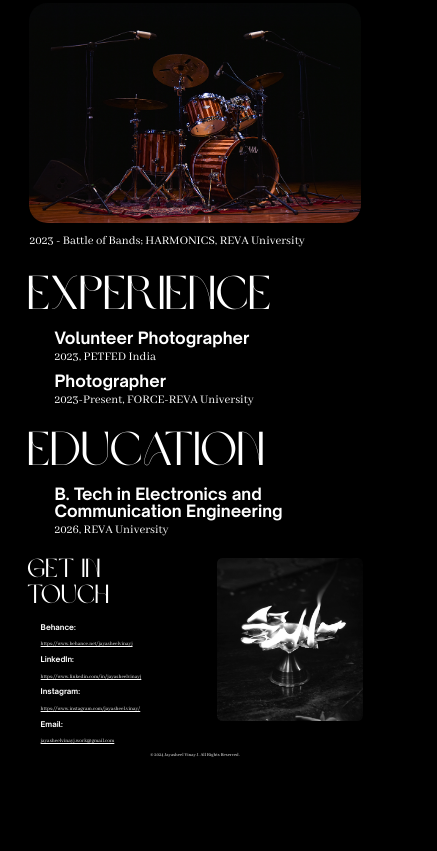
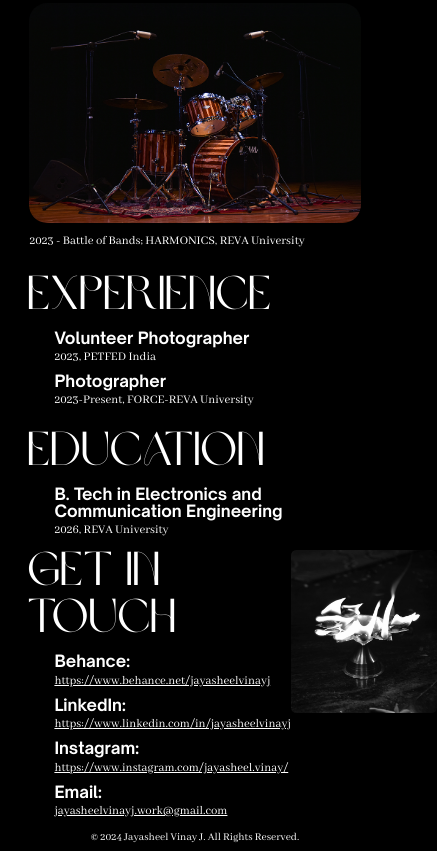
Before and after one commit to JayZ6969/photography-portfolio, a plain HTML site: page index.html in a window 390 px wide. Shown: the part 9039-9890 px from the top of the page, 437 px wide, since content can reach past the window. Before the commit the page ends 9801 px from the top, so only its background shows below. Drawn offline with Linux system fonts and the light colour scheme.

Commit message:
minor changes to get-in-touch and footer

```diff
--- a/style.css
+++ b/style.css
@@ -1941,7 +1941,7 @@ html {
     padding-right: 100px;
 }
 
-@media (max-width: 1439px) {
+@media (min-width: 431px) and (max-width: 1439px) {
     .get-in-touch {
         width: 86.111vw;
         padding-top: 5.556vw;
@@ -1950,6 +1950,15 @@ html {
     }
 }
 
+@media (max-width: 430px) {
+    .get-in-touch {
+        width: 86.047vw;
+        padding-top: 3.488vw;
+        padding-left: 6.977vw;
+        padding-right: 6.977vw;
+    }
+}
+
 .get-in-touch-container {
     width: 100%;
     display: flex;
@@ -1961,6 +1970,12 @@ html {
 @media (max-width: 1439px) {
     .get-in-touch-container {
         gap: 3.472vw;
+    }
+}
+
+@media (max-width: 430px) {
+    .get-in-touch-container {
+        gap: 0;
     }
 }
 
@@ -1979,6 +1994,12 @@ html {
     }
 }
 
+@media (max-width: 430px) {
+    .get-in-touch-container img {
+        width: 50%;
+    }
+}
+
 .get-in-touch-text {
     width: 50%;
     display: flex;
@@ -1991,6 +2012,16 @@ html {
 @media (max-width: 1439px) {
     .get-in-touch-text {
         gap: 3.472vw;
+    }
+}
+
+@media (max-width: 430px) {
+    .get-in-touch-text {
+        width: 100%;
+        flex-direction: column;
+        align-items: stretch;
+        justify-content: space-between;
+        gap: 2.326vw;
     }
 }
 
@@ -2014,6 +2045,12 @@ html {
     }
 }
 
+@media (max-width: 430px) {
+    .get-in-touch-text .header p {
+        font-size: 12.093vw;
+    }
+}
+
 .get-in-touch-text .body {
     display: flex;
     flex-direction: column;
@@ -2025,6 +2062,13 @@ html {
     .get-in-touch-text .body {
         gap: 1.736vw;
         margin-left: 3.472vw;
+    }
+}
+
+@media (max-width: 430px) {
+    .get-in-touch-text .body {
+        gap: 2.326vw;
+        margin-left: 6.977vw;
     }
 }
 
@@ -2039,6 +2083,12 @@ html {
 @media (max-width: 1439px) {
     .get-in-touch-text .title {
         font-size: 1.944vw;
+    }
+}
+
+@media (max-width: 430px) {
+    .get-in-touch-text .title {
+        font-size: 4.186vw;
     }
 }
 
@@ -2057,6 +2107,12 @@ html {
     }
 }
 
+@media (max-width: 430px) {
+    .get-in-touch-text a {
+        font-size: 3.256vw;
+    }
+}
+
 /* FOOTER */
 .footer {
     width: 100%;
@@ -2075,6 +2131,13 @@ html {
     }
 }
 
+@media (max-width: 430px) {
+    .footer {
+        margin-top: 3.488vw;
+        margin-bottom: 2.093vw;
+    }
+}
+
 .footer-container {
     display: flex;
     justify-content: center;
@@ -2085,6 +2148,12 @@ html {
 @media (max-width: 1439px) {
     .footer-container {
         gap: 3.472vw;
+    }
+}
+
+@media (max-width: 430px) {
+    .footer-container {
+        gap: 2.326vw;
     }
 }
 
@@ -2101,3 +2170,9 @@ html {
         font-size: 1.25vw;
     }
 }
+
+@media (max-width: 430px) {
+    .footer-container p {
+        font-size: 2.907vw;
+    }
+}
```
